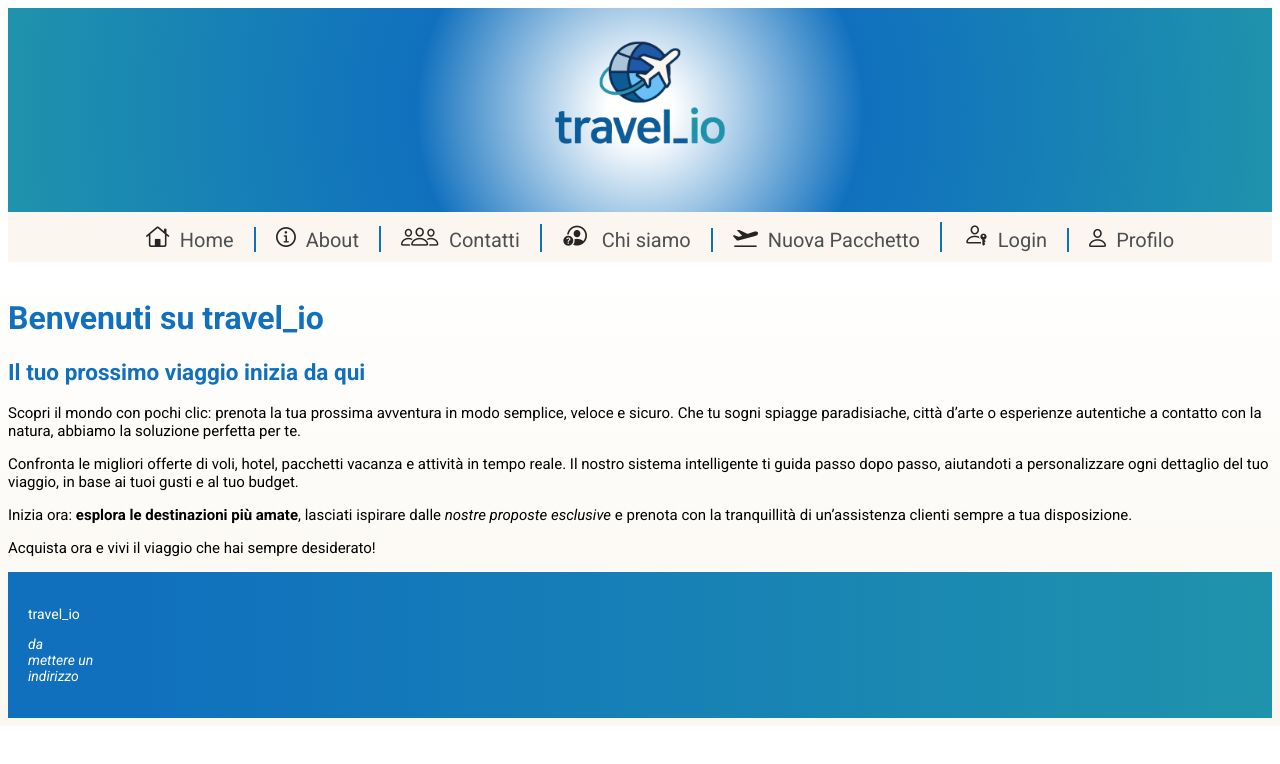
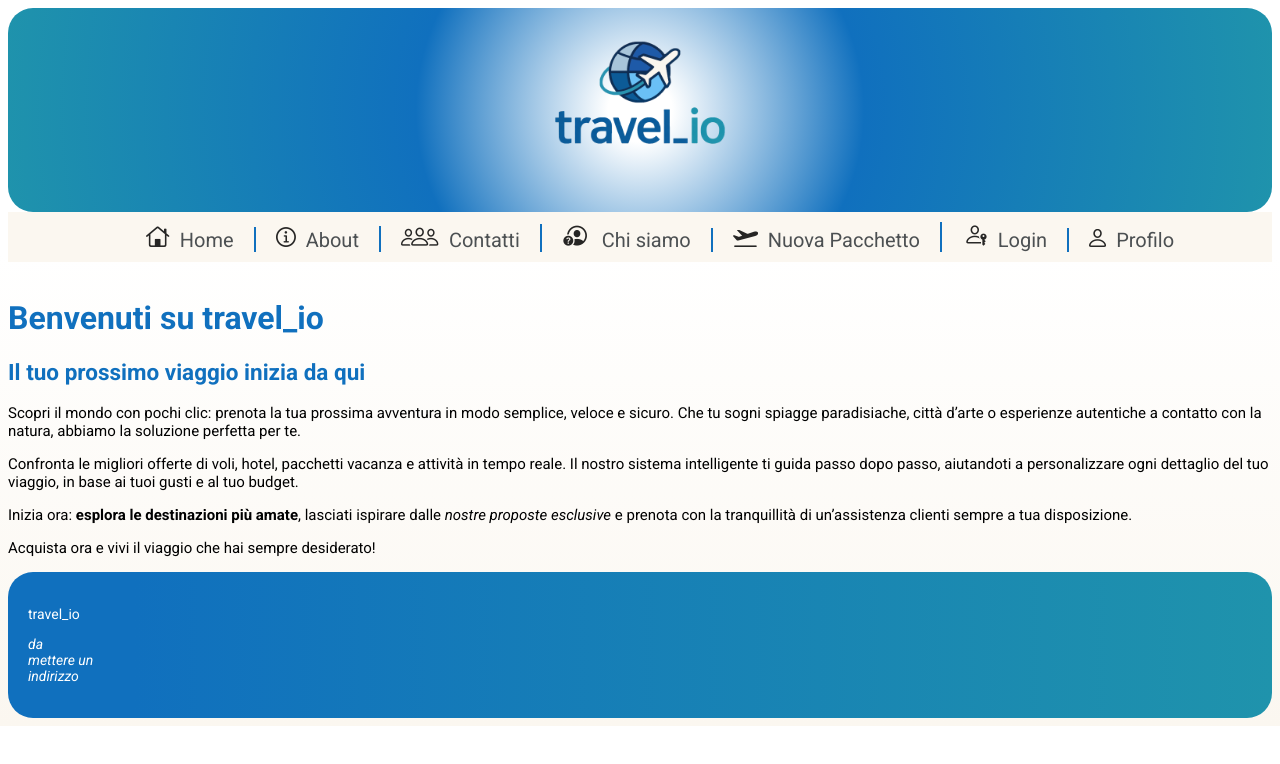
Before and after one commit to diiego-s/FPW_Project, a Vue app in the folder Travel_io/: page / in a window 1280 px wide. Shown: the top 764 px of the page. Built offline with nearby package versions, Linux system fonts and the light colour scheme.

Commit message:
aggiunto bordi stondati

```diff
--- a/Travel_io/src/assets/main.css
+++ b/Travel_io/src/assets/main.css
@@ -8,6 +8,16 @@ header{
     background: radial-gradient(circle, var(--white)5%, var(--primary)35%, var(--tertiary));
     text-align: center;
     margin-bottom: 0px;
+    border-radius: 25px;
+}
+
+footer{
+        background: linear-gradient(90deg, var(--primary) 10%, var(--tertiary));
+        color: var(--white);
+        text-align: left;
+        padding: 20px;
+        font-size: 14px;
+        border-radius: 25px;
 }
 
 h1, h2, h3{
--- a/Travel_io/src/components/Footer.vue
+++ b/Travel_io/src/components/Footer.vue
@@ -4,14 +4,3 @@
             <p><i>da<br>mettere un <br>indirizzo</i></p>
         </footer>
 </template>
-
-<style>
-    footer{
-        background: linear-gradient(90deg, var(--primary) 10%, var(--tertiary));
-        color: var(--white);
-        text-align: left;
-        padding: 20px;
-        font-size: 14px;
-
-    }
-</style>
```
